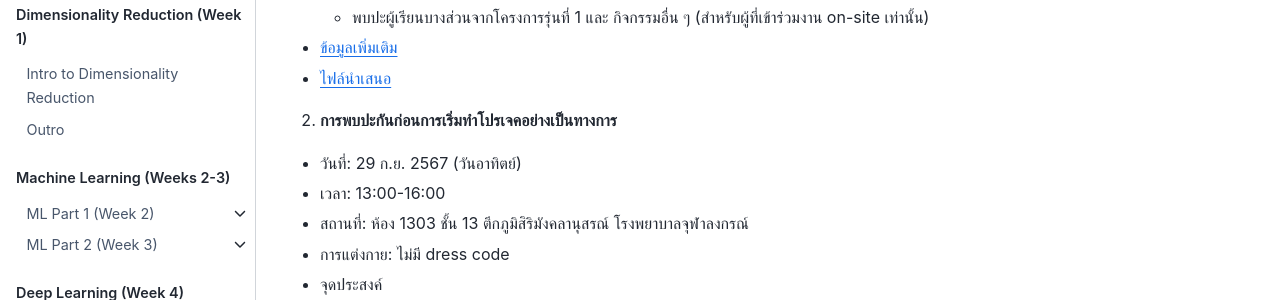
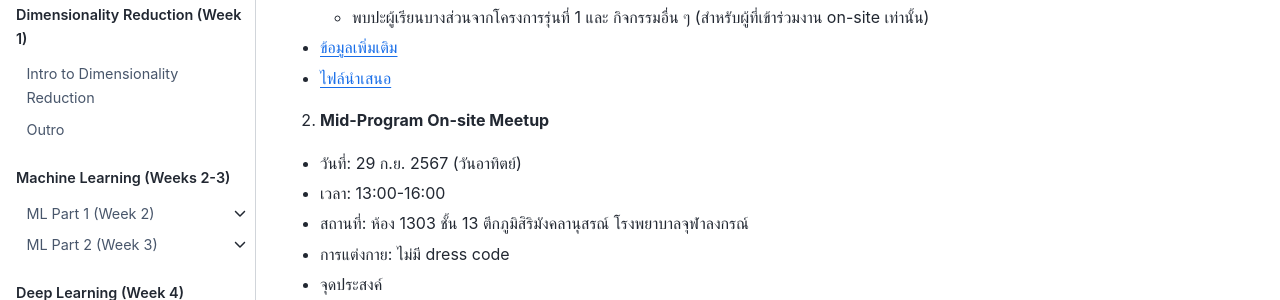
Before and after one commit to braincodecamp/brainCodeCamp2024, a Jupyter Book: the page built from GeneralInfo/on-site-meetups.md, in a window 1280 px wide and 1208 px high. Shown: the part 605-905 px from the top of the window. Built offline with Jupyter Book 1.0.4 settings and Sphinx 7.4.7 and the Sphinx Book theme 1.1.4, drawn with Linux system fonts in a browser that asks for light colours; pages that are not in the unit, such as notebooks, are missing from menus.

Commit message:
Update on-site-meetups.md

```diff
--- a/GeneralInfo/on-site-meetups.md
+++ b/GeneralInfo/on-site-meetups.md
@@ -19,7 +19,7 @@
 - <a href="/other-documents/bcc2024-orientation-schedule.pdf">ข้อมูลเพิ่มเติม</a>
 - <a href="/other-documents/20240804-BCC-orientation.pdf">ไฟล์นำเสนอ</a>
 
-2. **การพบปะกันก่อนการเริ่มทำโปรเจคอย่างเป็นทางการ**
+2. **Mid-Program On-site Meetup**
 
 - วันที่: 29 ก.ย. 2567 (วันอาทิตย์)
 - เวลา: 13:00-16:00
```
